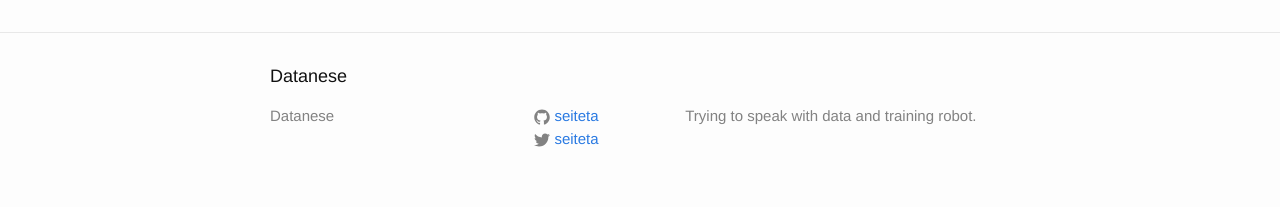
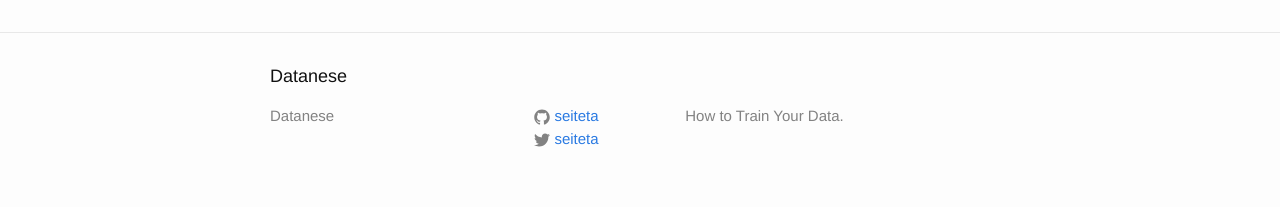
Before and after one commit to seiteta/seiteta.github.io_old, a Jekyll site: the page built from _posts/2014-11-19-hello-world.md, in a window 1280 px wide. Shown: the part 774-981 px from the top of the page. Built offline with Jekyll 4.4.1, drawn with Linux system fonts in a browser that asks for light colours.

Commit message:
Change Description

```diff
--- a/_config.yml
+++ b/_config.yml
@@ -2,7 +2,7 @@
 title: Datanese
 # email: your-email@domain.com
 description: > # this means to ignore newlines until "baseurl:"
-  Trying to speak with data and training robot.
+  How to Train Your Data.
 baseurl: "" # the subpath of your site, e.g. /blog/
 url: "http://seiteta.github.io" # the base hostname & protocol for your site
 twitter_username: seiteta
```
